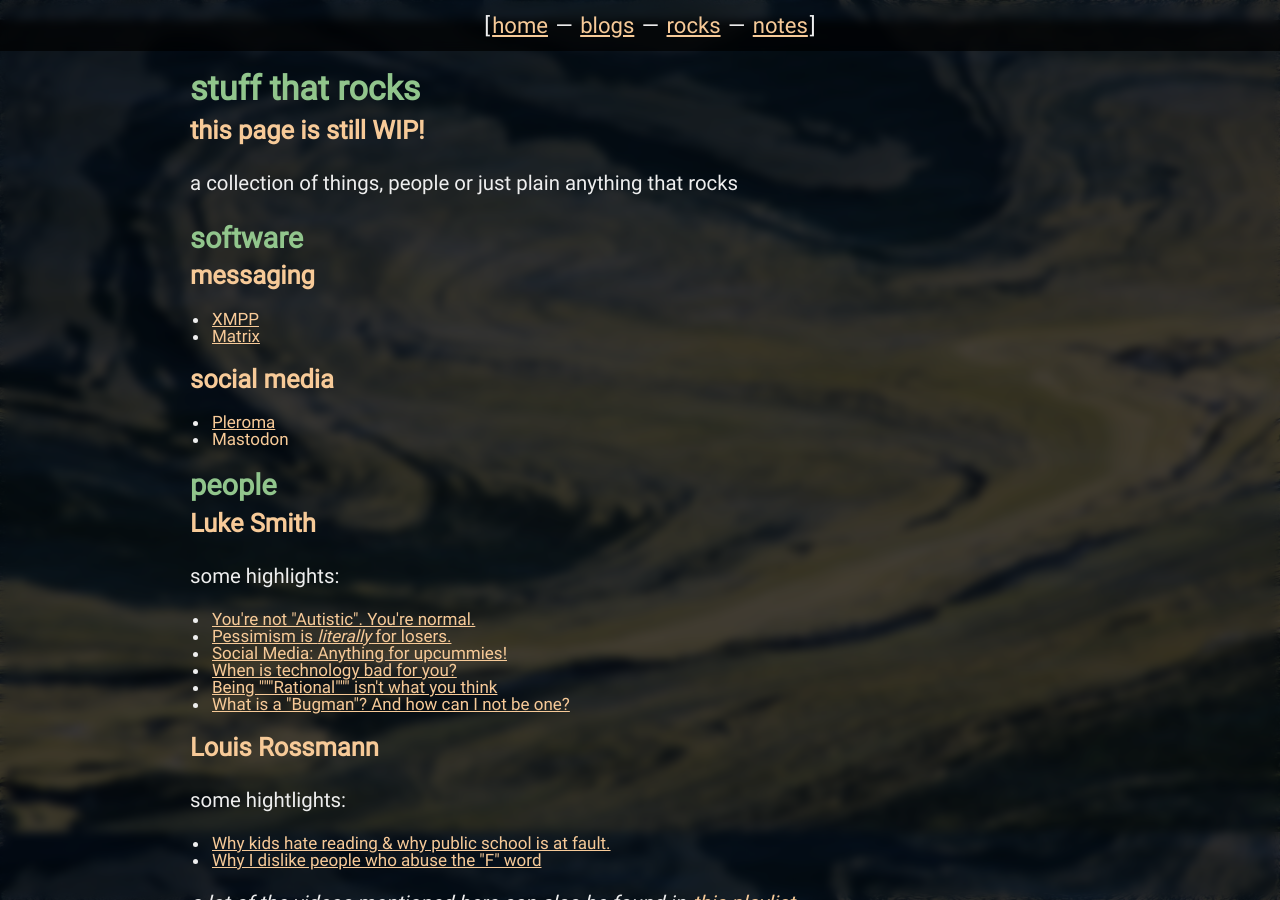
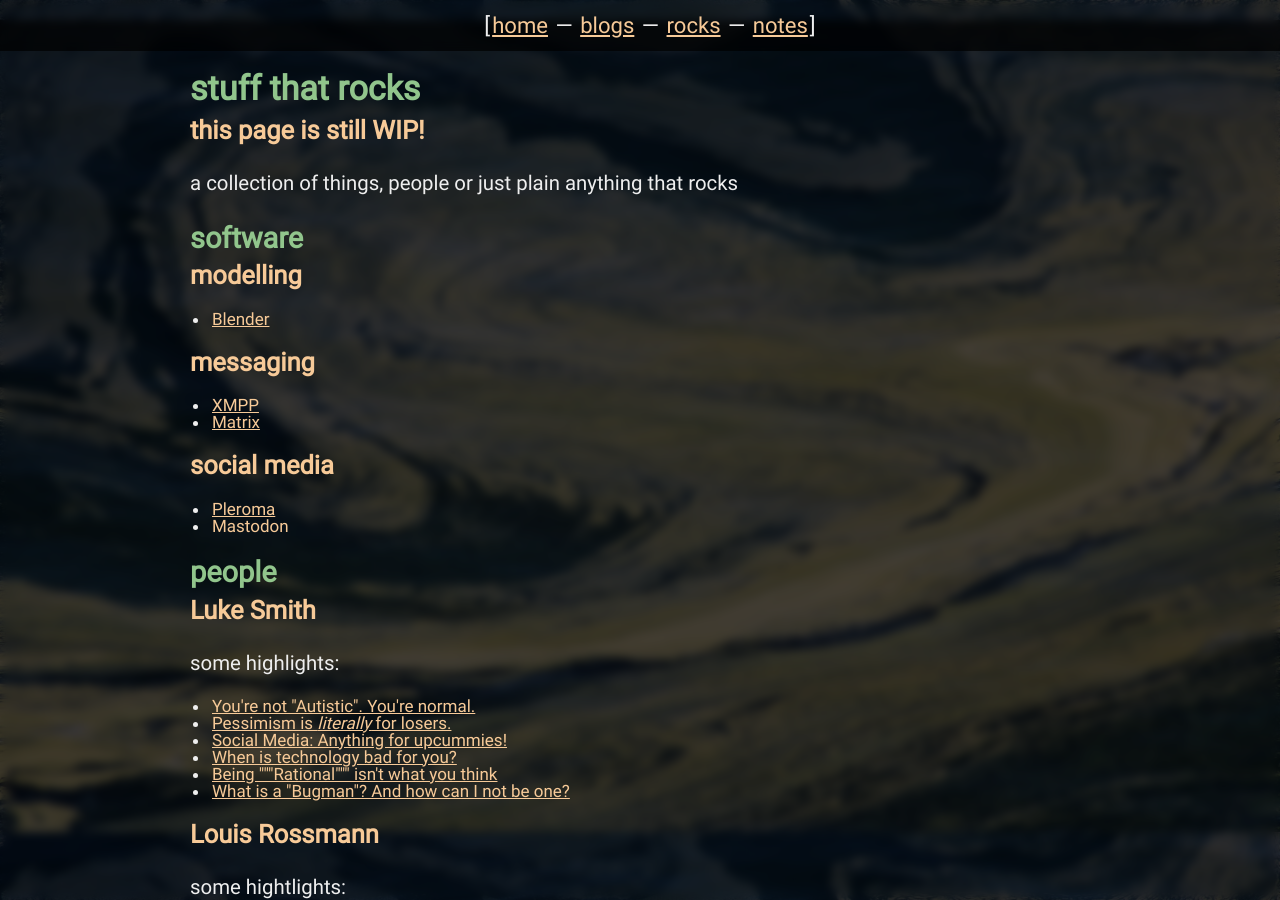
Before and after one commit to XilogOfficial/taminaru, a Jekyll site: the page built from rocks.html, in a window 1280 px wide and 900 px high, scrolled down 880 px. Built offline with Jekyll 4.4.1, drawn with Linux system fonts in a browser that asks for light colours.

Commit message:
added blender

```diff
--- a/rocks.html
+++ b/rocks.html
@@ -10,6 +10,12 @@
 <p>a collection of things, people or just plain anything that rocks</p>
 
 <h3>software</h3>
+<h4>modelling</h4>
+
+<ul>
+    <li><a href="https://blender.org">Blender</a></li>
+</ul>
+
 <h4>messaging</h4>
 
 <ul>
```
Lines whose indentation alone changed are shown as unchanged.
